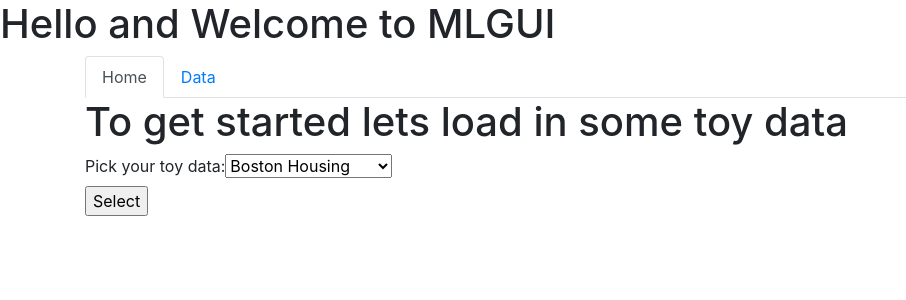
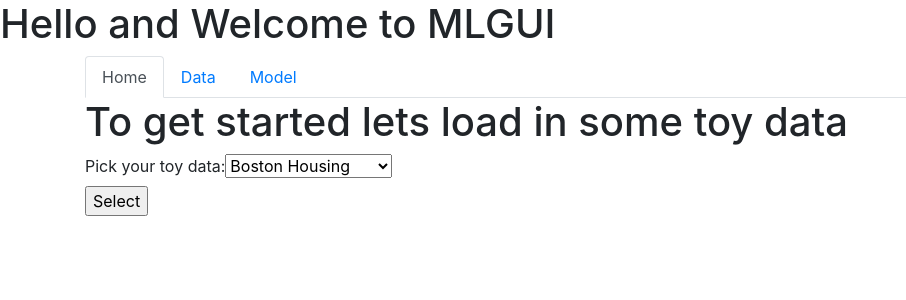
Before and after one commit to wonderbug2020/Machine_Learning_GUI, a Flask app: page / in a window 1280 px wide. Shown: the top 300 px of the page, without its empty margins (0-906 px from the left). Run offline with Flask 2, Linux system fonts and the light colour scheme; some libraries are stand-ins or nearby versions.

Commit message:
added a new tab for models

```diff
--- a/web_alpha_build/templates/index.html
+++ b/web_alpha_build/templates/index.html
@@ -16,19 +16,21 @@
         <li class="nav-item">
           <a href="#data" class="nav-link" data-toggle="tab">Data</a>
         </li>
+        <li class="nav-item">
+          <a href="#model" class="nav-link" data-toggle="tab">Model</a>
+        </li>
       </ul>
       <div class="tab-content" id="myTabContent">
         <div class="tab-pane fade show active" id="home">
-          <!-- <p>This is the Home tab. To get started load in a data set</p> -->
           {% block welcome %}
           {% endblock %}
         </div>
         <div class="tab-pane fade" id="data">
-          <!-- <p id="data-p">First things first, we need some data to make a model of. </p>
-          <button class="btn btn-primary" type="button" name="loadButton" onclick="removeText()">Load own data</button>
-          <button class="btn btn-secondary" type="button" name="loadButton">Load toy data</button> -->
           {% block data %}
           {% endblock %}
+        </div>
+        <div class="tab-pane fade" id="model">
+          <p>this is the model tab</p>
         </div>
       </div>
     </div>
```
